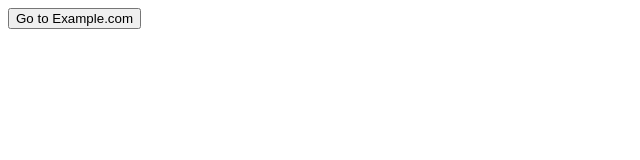
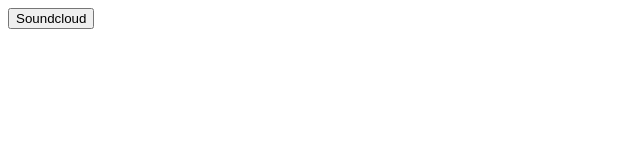
Before and after one commit to ChEflOthar/ChEflOthar.github.io, a plain HTML site: page index.html in a window 1280 px wide. Shown: the whole page, without its empty margins (0-640 px from the left). Drawn offline with Linux system fonts and the light colour scheme.

Commit message:
Update index.html

```diff
--- a/index.html
+++ b/index.html
@@ -7,7 +7,7 @@
 
 <!-- A button linking to a specific URL -->
 <a href="https://soundcloud.com/florian-hoerberg">
-    <button>Go to Example.com</button>
+    <button>Soundcloud</button>
 </a>
 
 </body>
```
